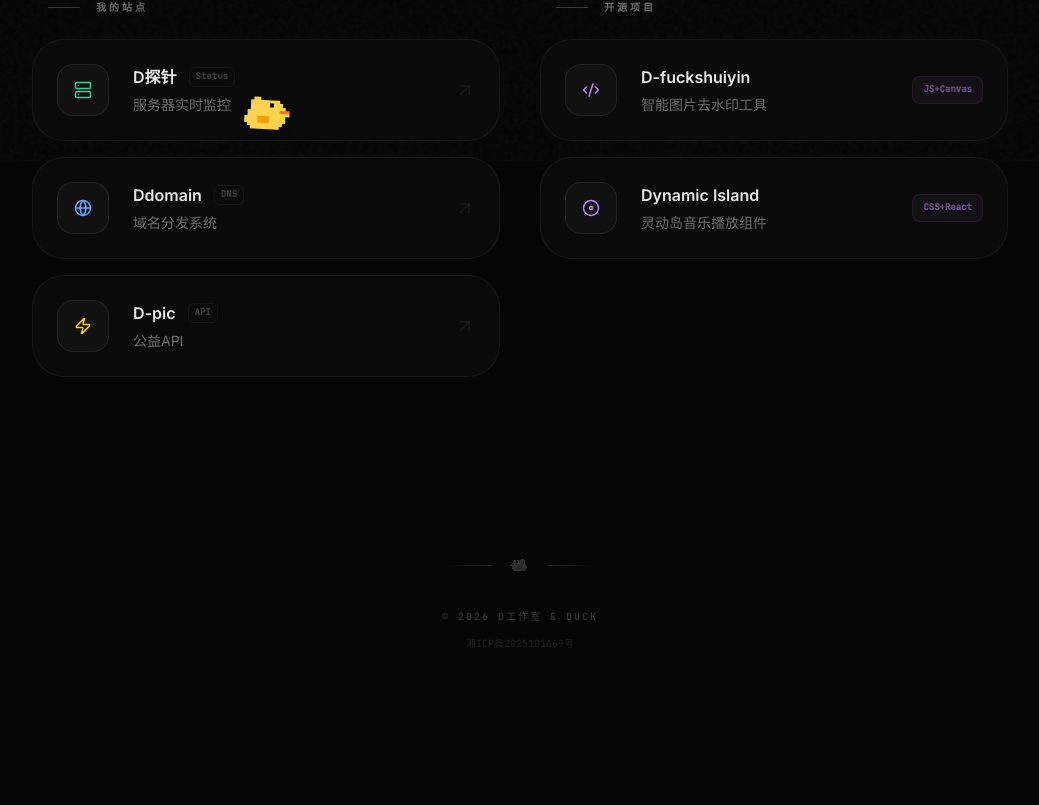
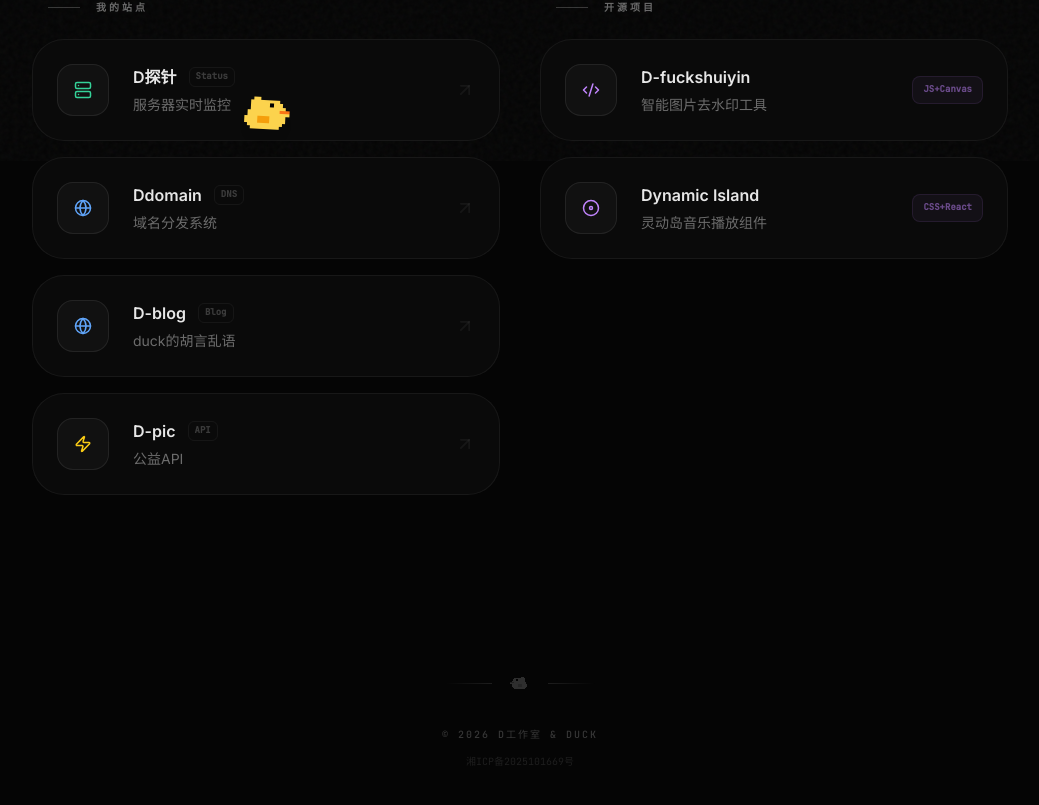
Before and after one commit to ououduck/dworld, a React (Vite) app: page / in a window 1280 px wide. Shown: the part 639-1444 px from the top of the page, without its empty margins (120-1159 px from the left). Built offline with nearby package versions, Linux system fonts and the light colour scheme; a web font is replaced by a local one.

Commit message:
Update config.ts

```diff
--- a/config.ts
+++ b/config.ts
@@ -38,6 +38,14 @@ export const SITE_CONFIG = {
       color: "text-blue-400"
     },
     {
+      title: 'D-blog',
+      en: 'Blog',
+      desc: 'duck的胡言乱语',
+      url: 'https://blog.pldduck.com',
+      icon: 'Globe',
+      color: "text-blue-400"
+    },
+    {
       title: 'D-pic',
       en: 'API',
       desc: '公益API',
```
